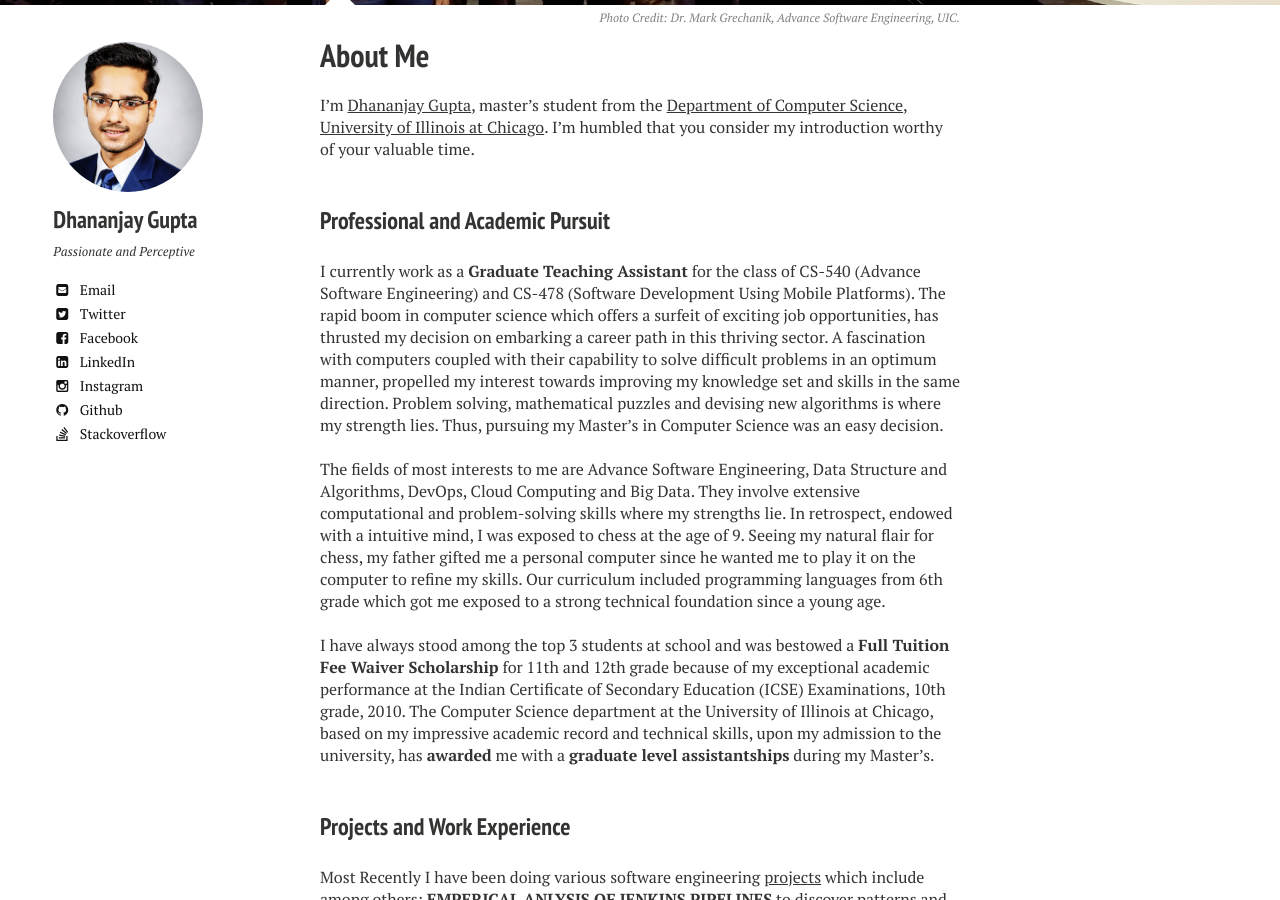
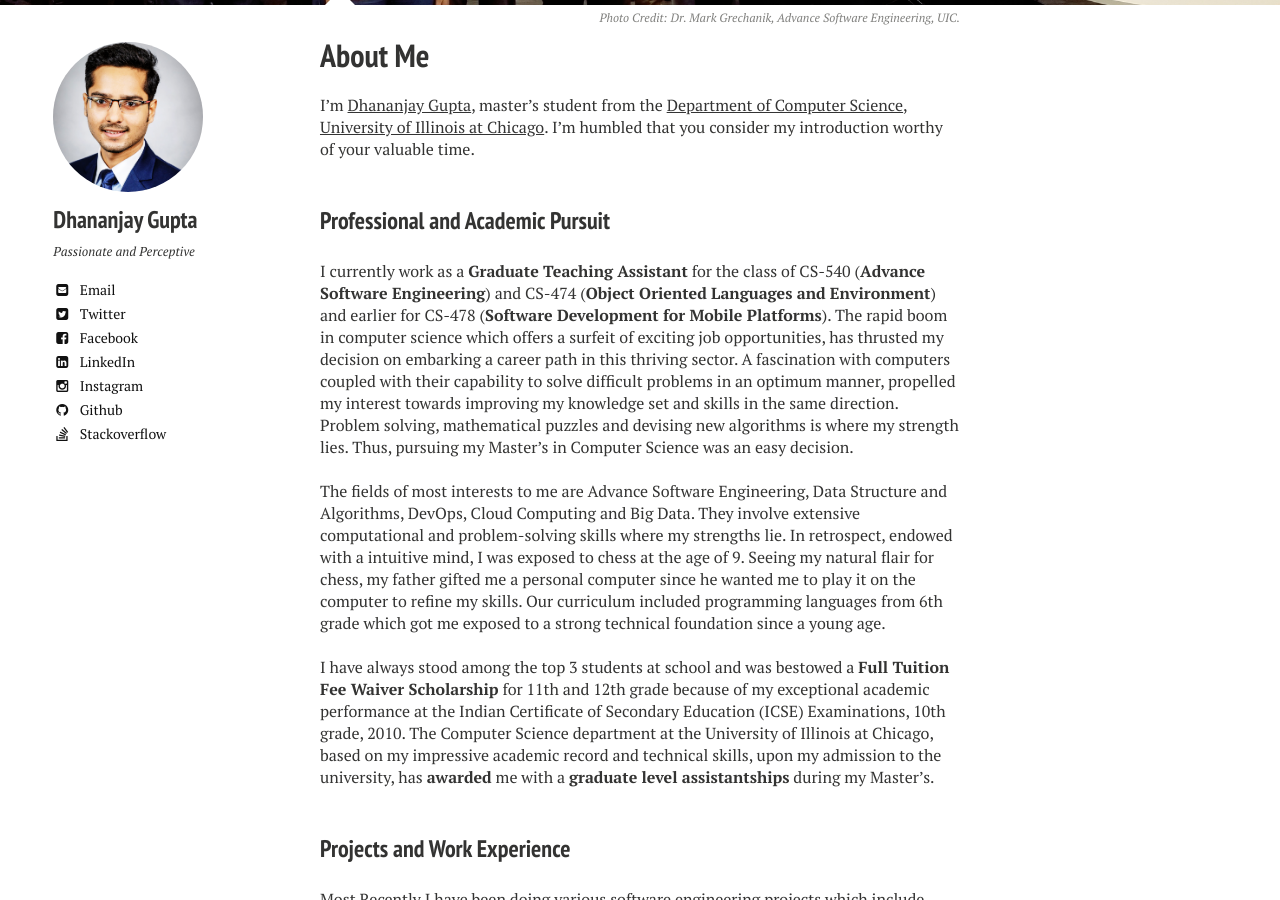
Before and after one commit to DhananjayGupta300/DhananjayGupta300.github.io, a Jekyll site: the page built from about/index.md, in a window 1280 px wide and 900 px high, scrolled down 472 px. Built offline with Jekyll 4.4.1, drawn with Linux system fonts in a browser that asks for light colours; nearby versions of some CDN libraries; comment, search, counter and statistics services are not loaded.

Commit message:
Update index.md

```diff
--- a/about/index.md
+++ b/about/index.md
@@ -13,7 +13,7 @@
 {% include _toc.html %}
 I’m <a href="http://dgupta.us/">Dhananjay Gupta</a>, master’s student from the <a href="https://www.cs.uic.edu/">Department of Computer Science</a>,<a href="https://www.uic.edu/"> University of Illinois at Chicago</a>. I’m humbled that you consider my introduction worthy of your valuable time.<br/><br/>
 ### Professional and Academic Pursuit
-I currently work as a **Graduate Teaching Assistant** for the class of CS-540 (Advance Software Engineering) and CS-478 (Software Development Using Mobile Platforms). The rapid boom in computer science which offers a surfeit of exciting job opportunities, has thrusted my decision on embarking a career path in this thriving sector. A fascination with computers coupled with their capability to solve difficult problems in an optimum manner, propelled my interest towards improving my knowledge set and skills in the same direction. Problem solving, mathematical puzzles and devising new algorithms is where my strength lies. Thus, pursuing my Master’s in Computer Science was an easy decision. <br><br/>
+I currently work as a **Graduate Teaching Assistant** for the class of CS-540 (**Advance Software Engineering**) and CS-474 (**Object Oriented Languages and Environment**) and earlier for CS-478 (**Software Development for Mobile Platforms**). The rapid boom in computer science which offers a surfeit of exciting job opportunities, has thrusted my decision on embarking a career path in this thriving sector. A fascination with computers coupled with their capability to solve difficult problems in an optimum manner, propelled my interest towards improving my knowledge set and skills in the same direction. Problem solving, mathematical puzzles and devising new algorithms is where my strength lies. Thus, pursuing my Master’s in Computer Science was an easy decision. <br><br/>
 The fields of most interests to me are Advance Software Engineering, Data Structure and Algorithms, DevOps, Cloud Computing and Big Data. They involve extensive computational and problem-solving skills where my strengths lie. In retrospect, endowed with a intuitive mind, I was exposed to chess at the age of 9. Seeing my natural flair for chess, my father gifted me a personal computer since he wanted me to play it on the computer to refine my skills. Our curriculum included programming languages from 6th grade which got me exposed to a strong technical foundation since a young age.  <br><br/>
 I have always stood among the top 3 students at school and was bestowed a **Full Tuition Fee Waiver Scholarship** for 11th and 12th grade because of my exceptional academic performance at the Indian Certificate of Secondary Education (ICSE) Examinations, 10th grade, 2010. The Computer Science department at the University of Illinois at Chicago, based on my impressive academic record and technical skills, upon my admission to the university, has **awarded** me with a **graduate level assistantships** during my Master’s.  <br/><br/>
 ### Projects and Work Experience
```
